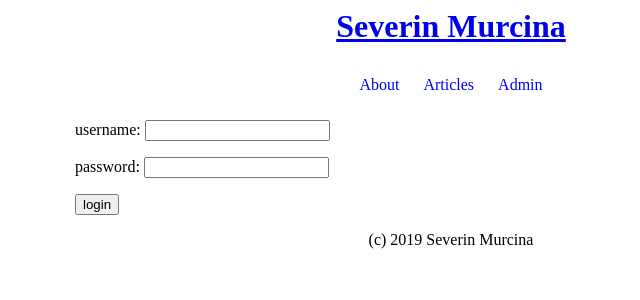
After one commit to johnyhuska/flask_project, a Flask app: page /login/ in a window 1280 px wide. The commit adds this page. Shown: the top 300 px of the page, without its empty margins (189-829 px from the left). Run offline with Flask 2, Linux system fonts and the light colour scheme.

Commit message:
loggin form + session management

```diff
--- a/mdblog/app.py
+++ b/mdblog/app.py
@@ -1,9 +1,14 @@
 from flask import Flask
 from flask import render_template
+from flask import request
+from flask import redirect
+from flask import session
+from flask import url_for
 
 from .database import articles
 
 flask_app = Flask(__name__)
+flask_app.secret_key = b'\x92q\x1f\x9f&*\xac\xd3\xc6\x08z\xdc\xa9\xfeG\x89<\xdc\x010D\xfe\x8b\x84'
 
 @flask_app.route("/")
 def view_welcome_page():
@@ -27,3 +32,22 @@ def view_article(art_id):
     if article:
         return render_template("article.jinja", article=article)
     return render_template("article_not_found.jinja", art_id=art_id)
+
+@flask_app.route("/login/", methods=["GET"])
+def view_login():
+    return render_template("login.jinja")
+
+@flask_app.route("/login/", methods=["POST"])
+def login_user():
+    username = request.form["username"]
+    password = request.form["password"]
+    if username == "admin" and password =="admin":
+        session["logged"] = True
+        return redirect(url_for("view_admin"))
+    else:
+        return redirect(url_for("view_login"))
+
+@flask_app.route("/logout/", methods=["POST"])
+def logout_user():
+    session.pop("logged")
+    return redirect(url_for("view_welcome_page"))
--- a/mdblog/static/css/main.css
+++ b/mdblog/static/css/main.css
@@ -20,6 +20,12 @@ header {
 	padding: 10px;
 	text-decoration: none;
 }
+
+.nav form {
+    display: inline-block;
+    padding: 10px;
+}
+
 footer {
 	text-align: center;
 }
--- a/mdblog/templates/_nav.jinja
+++ b/mdblog/templates/_nav.jinja
@@ -3,5 +3,12 @@
 	 		<li> <a href="{{ url_for("view_about") }}"> About</a> </li>
 	 		<li> <a href="{{ url_for("view_articles") }}"> Articles</a> </li>
 	 		<li> <a href="{{ url_for("view_admin") }}"> Admin</a> </li>
+			{% if "logged" in session %}
+				<li>
+						<form action ="{{ url_for("logout_user") }}" method="post">
+								<input type="submit" value="logout">
+						</form>
+				</li>
+			{% endif %}
 		</ul>
 </nav>
--- /dev/null
+++ b/mdblog/templates/login.jinja
@@ -0,0 +1,19 @@
+{% extends "_main.jinja" %}
+
+{% block title %} Login {% endblock %}
+
+{% block main %}
+
+<form action="{{ url_for("login_user") }}" method="post">
+    <p>
+        <label> username: </label>
+        <input type="text" name="username">
+    </p>
+    <p>
+        <label> password: </label>
+        <input type="password" name="password">
+    </p>
+    <input type="submit" value="login">
+</form>
+
+{% endblock %}
```
